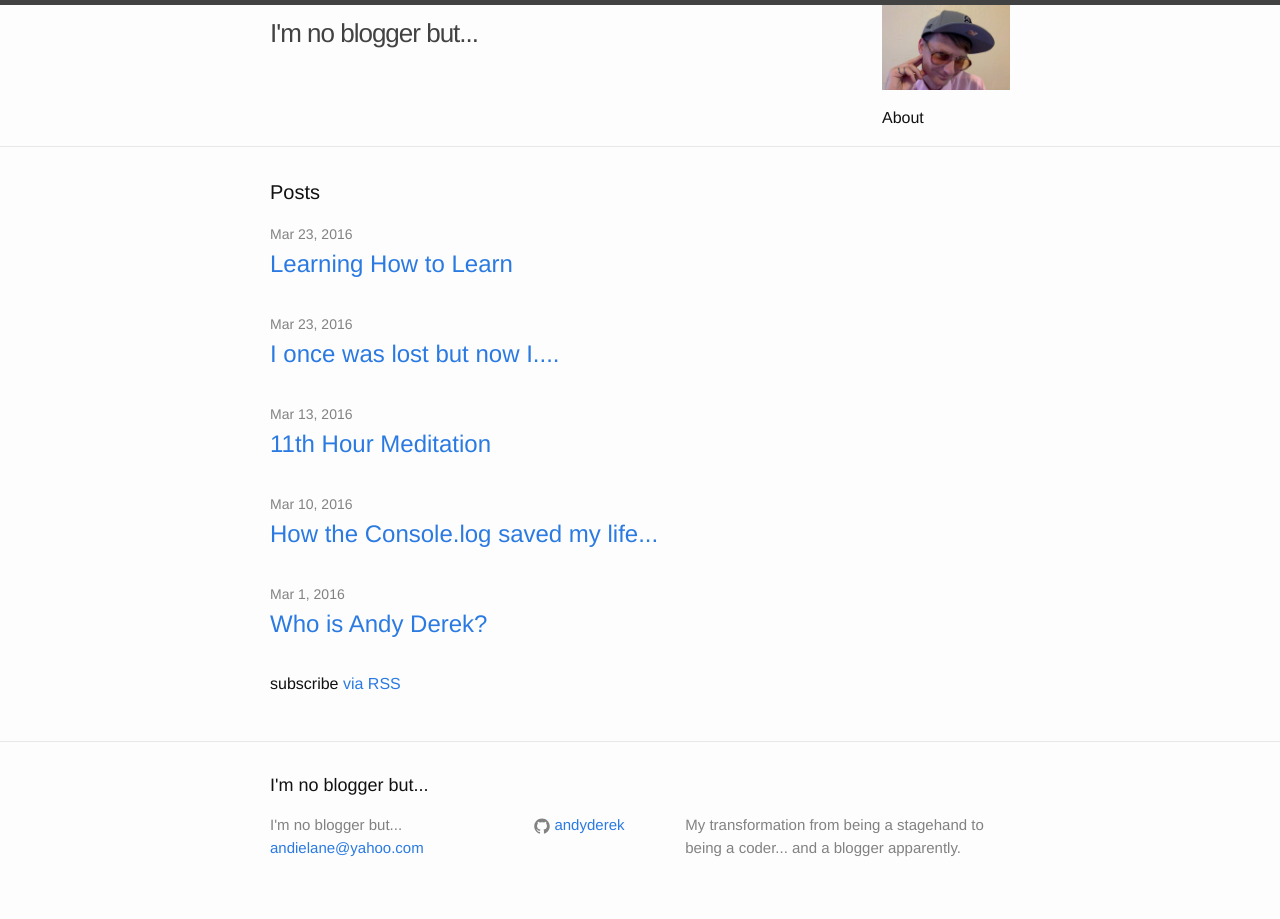
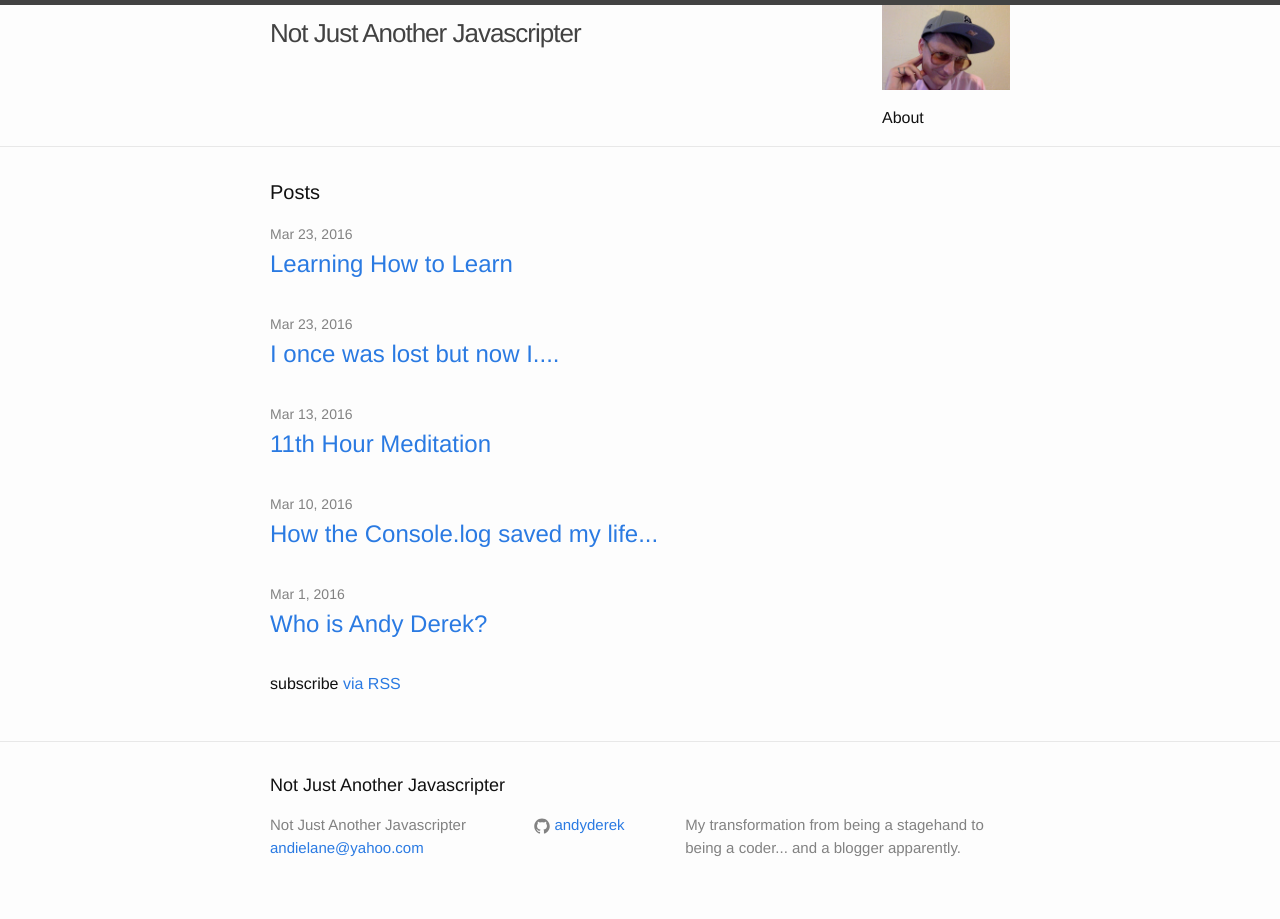
Before and after one commit to andyderek/andyderek.github.io, a Jekyll site: the page built from index.html, in a window 1280 px wide. Built offline with Jekyll 4.4.1, drawn with Linux system fonts in a browser that asks for light colours.

Commit message:
Update _config.yml

```diff
--- a/_config.yml
+++ b/_config.yml
@@ -6,7 +6,7 @@
 # 'jekyll serve'. If you change this file, please restart the server process.
 
 # Site settings
-title: I'm no blogger but...
+title: Not Just Another Javascripter
 email: andielane@yahoo.com
 description: > # this means to ignore newlines until "baseurl:"
   My transformation from being a stagehand to being a coder...
```
